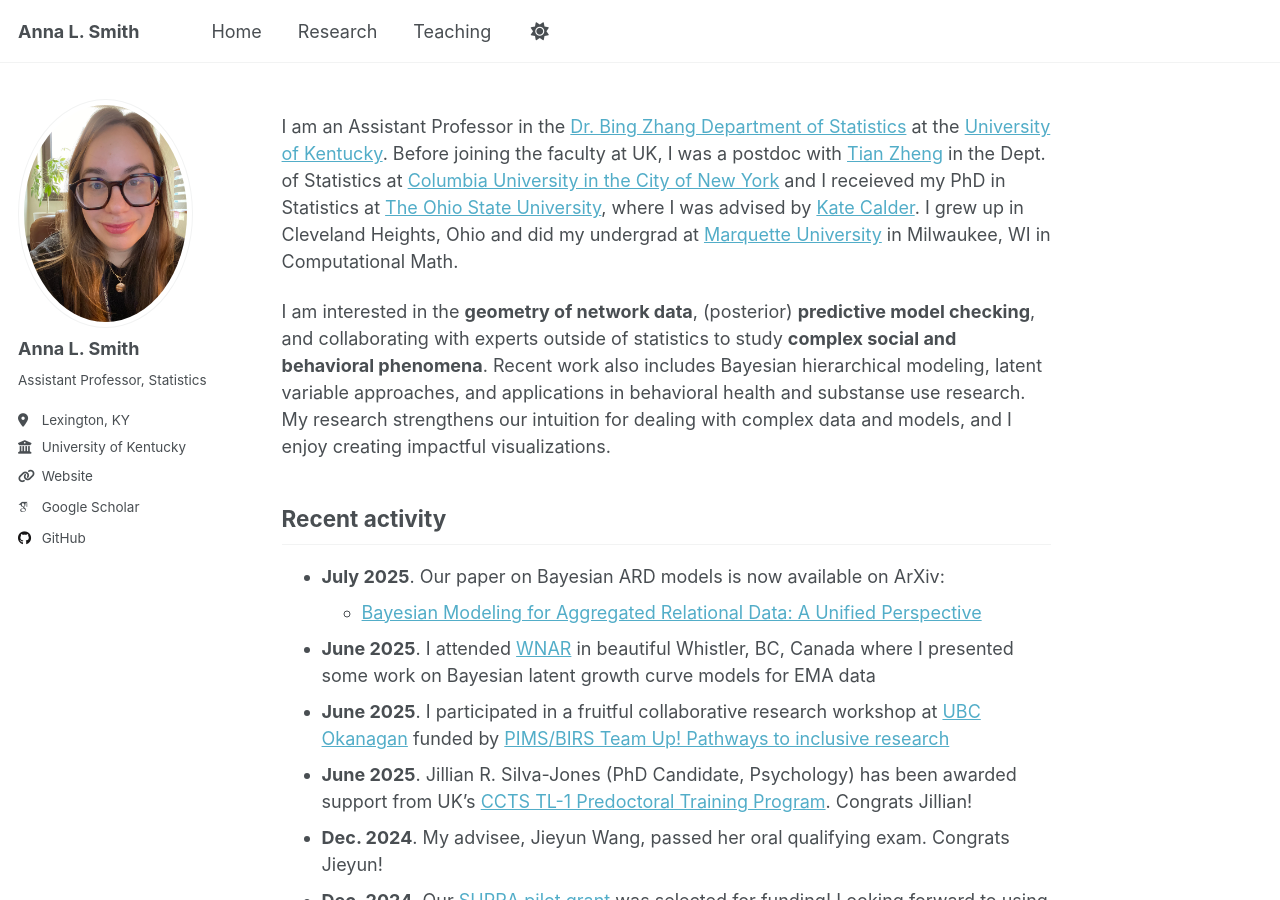
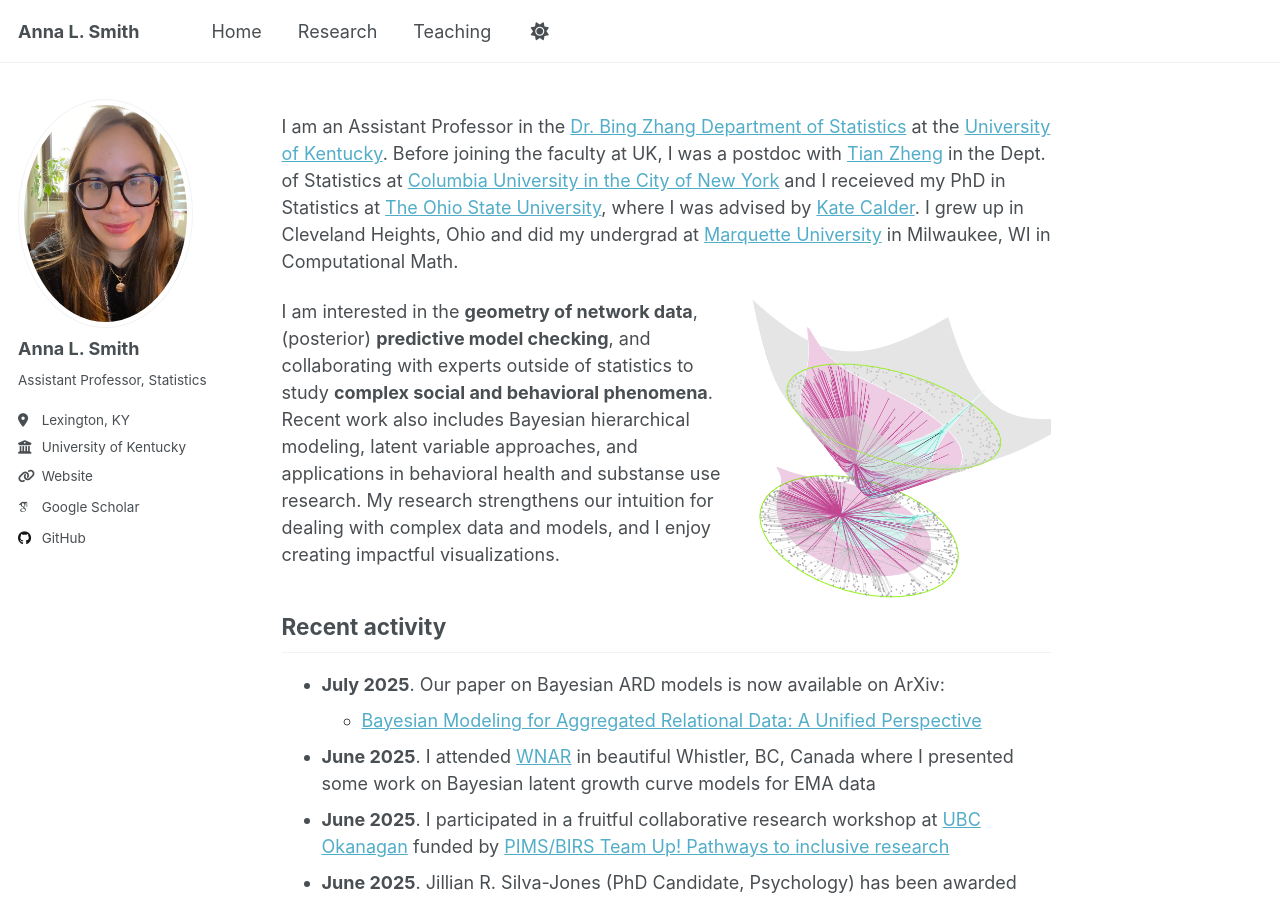
Before and after one commit to annalantzsmith/annalantzsmith.github.io, a Jekyll site: the page built from _pages/about.md, in a window 1280 px wide and 900 px high. Built offline with Jekyll 4.4.1, drawn with Linux system fonts in a browser that asks for light colours; some web fonts are replaced; a script that is not in the unit is left out.

Commit message:
Update about.md
added hyperbola

```diff
--- a/_pages/about.md
+++ b/_pages/about.md
@@ -9,6 +9,7 @@ redirect_from:
 
 I am an Assistant Professor in the [Dr. Bing Zhang Department of Statistics](https://stat.as.uky.edu/) at the [University of Kentucky](https://www.uky.edu/). Before joining the faculty at UK, I was a postdoc with [Tian Zheng](https://sites.stat.columbia.edu/tzheng/) in the Dept. of Statistics at [Columbia University in the City of New York](https://www.columbia.edu/) and I receieved my PhD in Statistics at [The Ohio State University](https://www.osu.edu/), where I was advised by [Kate Calder](https://cacalder.com/). I grew up in Cleveland Heights, Ohio and did my undergrad at [Marquette University](https://www.marquette.edu/) in Milwaukee, WI in Computational Math.
 
+![Subset of a simulated network from a hyperbolic latent space](/images/Hyperbola3.png){: .align-right width="300px" }
 I am interested in the **geometry of network data**, (posterior) **predictive model checking**, and collaborating with experts outside of statistics to study **complex social and behavioral phenomena**.  Recent work also includes Bayesian hierarchical modeling, latent variable approaches, and applications in behavioral health and substanse use research. My research strengthens our intuition for dealing with complex data and models, and I enjoy creating impactful visualizations.
 
 
```
